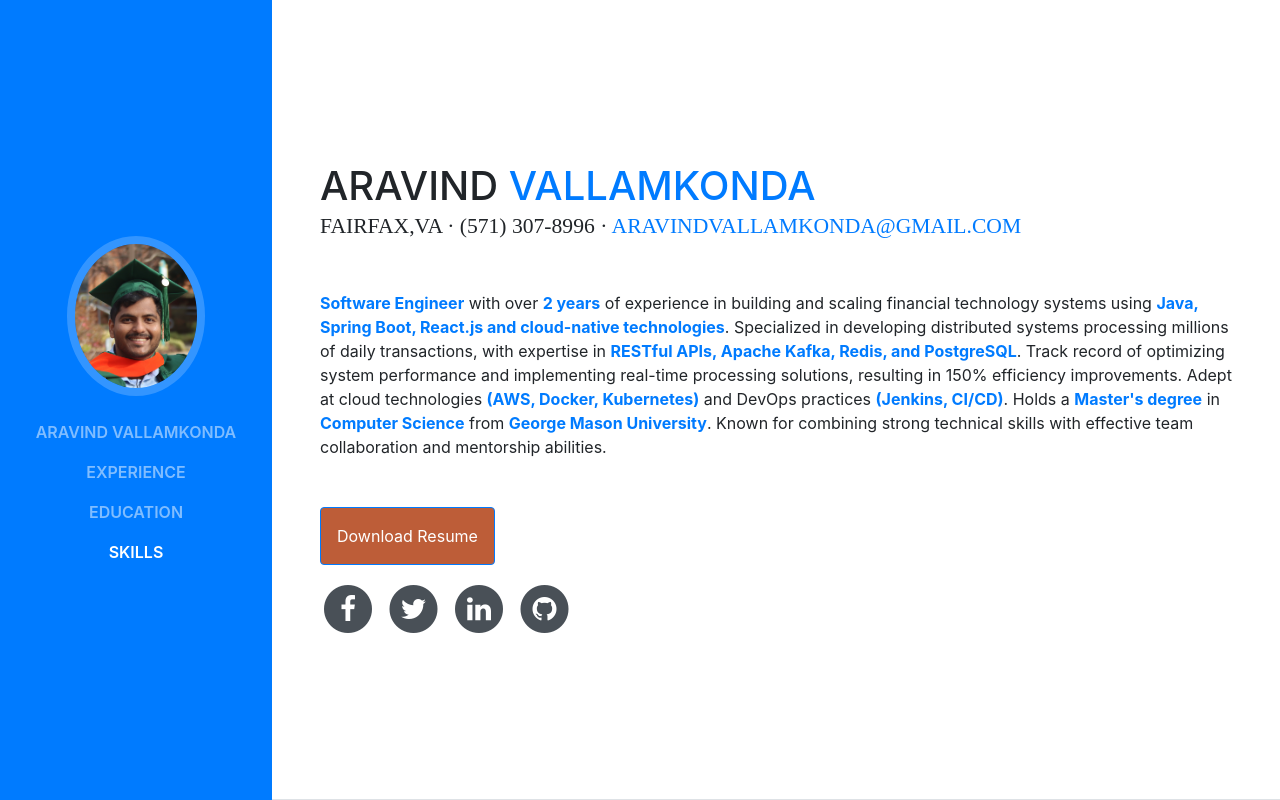
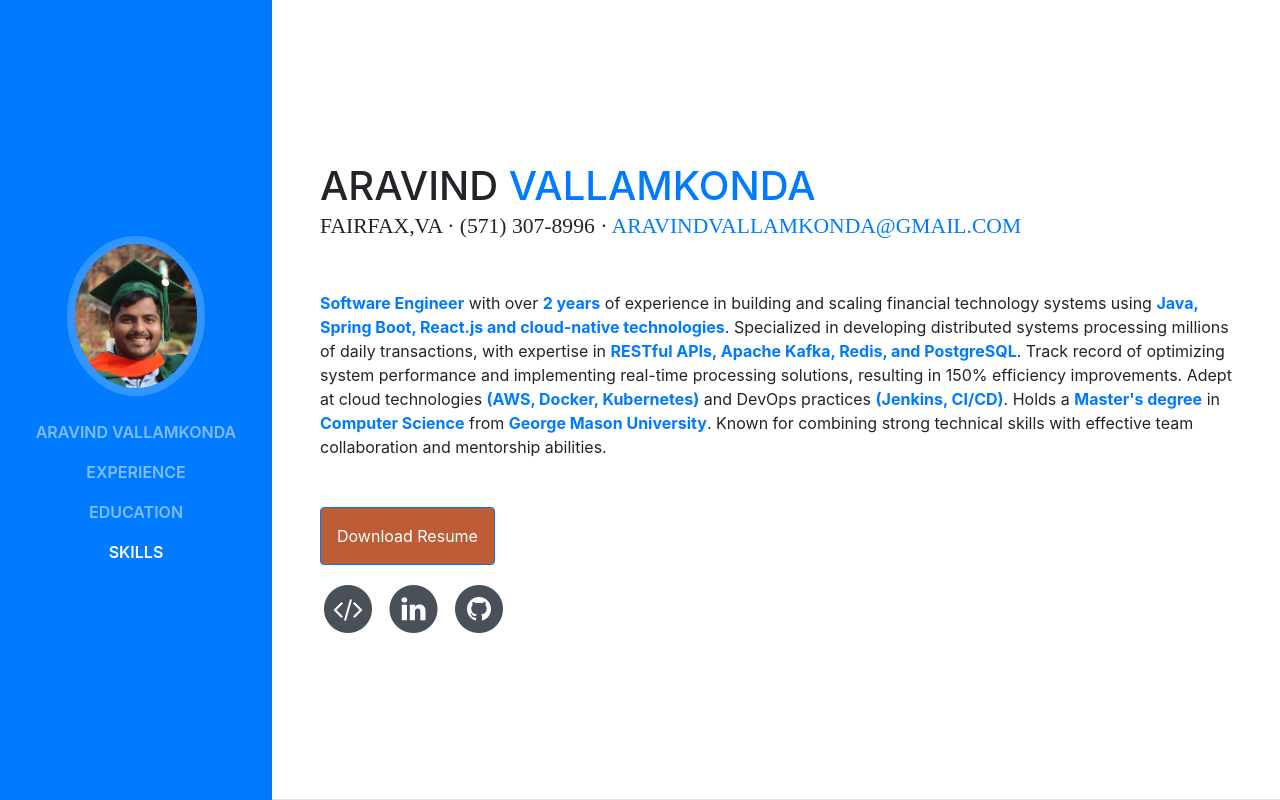
Before and after one commit to Aravind-Vallamkonda/Aravind-Vallamkonda.github.io, a website with bundled scripts: page index.html in a window 1280 px wide. Shown: the top 800 px of the page. Built offline with nearby package versions, Linux system fonts and the light colour scheme; a web font is replaced by a local one.

Commit message:
Links updated

```diff
--- a/index.html
+++ b/index.html
@@ -83,15 +83,7 @@
               <a href="#">
                 <span class="fa-stack fa-lg">
                   <i class="fa fa-circle fa-stack-2x"></i>
-                  <i class="fa fa-facebook fa-stack-1x fa-inverse"></i>
-                </span>
-              </a>
-            </li>
-            <li class="list-inline-item">
-              <a href="#">
-                <span class="fa-stack fa-lg">
-                  <i class="fa fa-circle fa-stack-2x"></i>
-                  <i class="fa fa-twitter fa-stack-1x fa-inverse"></i>
+                  <i class="fa fa-code fa-stack-1x fa-inverse"></i>
                 </span>
               </a>
             </li>
@@ -104,7 +96,7 @@
               </a>
             </li>
             <li class="list-inline-item">
-              <a href="#">
+              <a href="https://github.com/Aravind-Vallamkonda/">
                 <span class="fa-stack fa-lg">
                   <i class="fa fa-circle fa-stack-2x"></i>
                   <i class="fa fa-github fa-stack-1x fa-inverse"></i>
```
